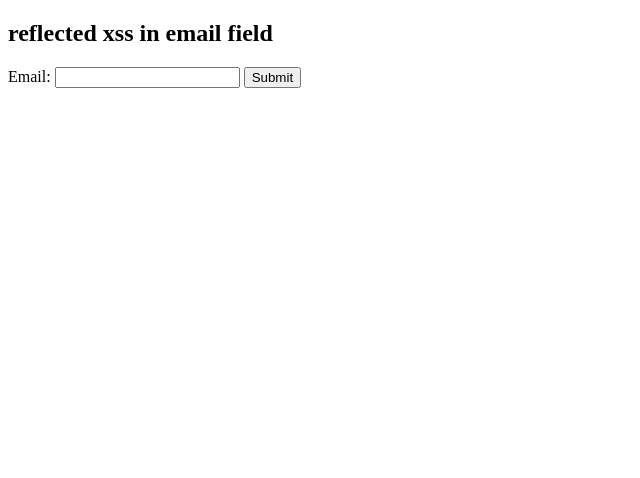
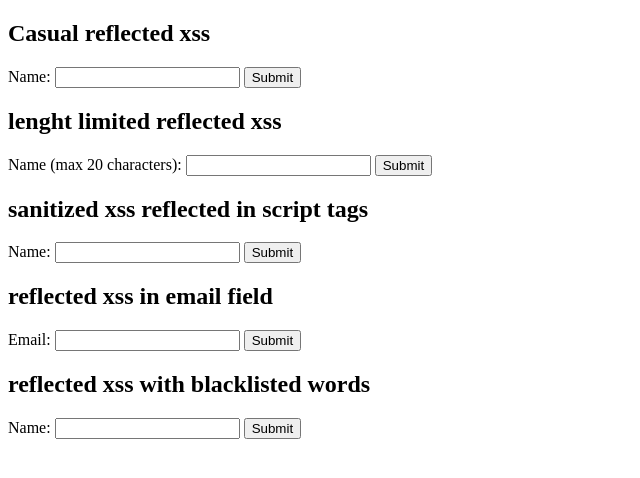
Before and after one commit to michal-simecek/DAST-Benchmark, a PHP site: page / in a window 1280 px wide. Shown: the top 478 px of the page, without its empty margins (0-640 px from the left). Run offline with PHP 8.4, Linux system fonts and the light colour scheme.

Commit message:
another time

```diff
--- a/modules/cross-site-scripting/site-cross-site-scripting/index.php
+++ b/modules/cross-site-scripting/site-cross-site-scripting/index.php
@@ -6,9 +6,9 @@
 </head>
 
 <body>
-<!-- <h2>Casual reflected xss</h2> -->
+<h2>Casual reflected xss</h2>
 
-<!-- <form method="post">
+<form method="post">
   Name: <input type="text" name="name">
   <input type="hidden" name="action" value="casual_xss">
   <input type="submit">
@@ -28,7 +28,7 @@
   Name: <input type="text" name="name">
   <input type="hidden" name="action" value="sanitized_xss">
   <input type="submit">
-</form> -->
+</form>
 
 <h2>reflected xss in email field</h2>
 
@@ -38,9 +38,9 @@
   <input type="submit">
 </form>
 
-<!-- <h2>reflected xss with blacklisted words</h2> -->
+<h2>reflected xss with blacklisted words</h2>
 
-<!-- <form method="post">
+<form method="post">
   Name: <input type="text" name="name">
   <input type="hidden" name="action" value="blacklisted_xss">
   <input type="submit">
@@ -53,7 +53,7 @@
   Name: <input type="text" name="name">
   <input type="hidden" name="action" value="hidden_xss">
   <input type="submit">
-</form> -->
+</form>
 
 
 <?php
```
